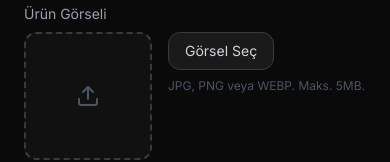
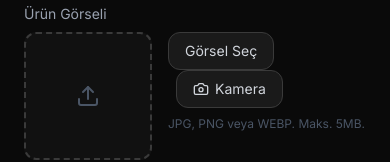
Before and after one commit to arda92a/pioneercy, a Next.js app: page /admin/urunler/yeni in a window 390 px wide. Shown: the part 128-290 px from the top of the page. Built offline with nearby package versions, Linux system fonts and the light colour scheme; no server answers; the database is empty.

Commit message:
feat: ürün formuna mobil kamera desteği eklendi

```diff
--- a/components/ProductForm.tsx
+++ b/components/ProductForm.tsx
@@ -2,7 +2,7 @@
 import { useState, useRef } from "react";
 import { useRouter } from "next/navigation";
 import Image from "next/image";
-import { Upload, X, Star, Loader2 } from "lucide-react";
+import { Upload, X, Star, Loader2, Camera } from "lucide-react";
 
 interface Category {
   id: number;
@@ -27,6 +27,7 @@ interface ProductFormProps {
 export default function ProductForm({ categories, initial }: ProductFormProps) {
   const router = useRouter();
   const fileRef = useRef<HTMLInputElement>(null);
+  const cameraRef = useRef<HTMLInputElement>(null);
   const isEdit = !!initial?.id;
 
   const [form, setForm] = useState({
@@ -128,6 +129,14 @@ export default function ProductForm({ categories, initial }: ProductFormProps) {
             >
               {form.image ? "Değiştir" : "Görsel Seç"}
             </button>
+            <button
+              type="button"
+              onClick={() => cameraRef.current?.click()}
+              className="ml-2 bg-[#1a1a1a] border border-[#3a3a3a] hover:border-[#E4171E]/50 text-gray-300 text-sm px-4 py-2 rounded-xl transition-colors inline-flex items-center gap-1.5"
+              title="Kamera ile çek"
+            >
+              <Camera className="w-4 h-4" /> Kamera
+            </button>
             {form.image && (
               <button
                 type="button"
@@ -141,6 +150,8 @@ export default function ProductForm({ categories, initial }: ProductFormProps) {
           </div>
         </div>
         <input ref={fileRef} type="file" accept="image/*" className="hidden" onChange={handleFileChange} />
+        {/* capture="environment" opens rear camera directly on mobile */}
+        <input ref={cameraRef} type="file" accept="image/*" capture="environment" className="hidden" onChange={handleFileChange} />
       </div>
 
       {/* Name */}
```
